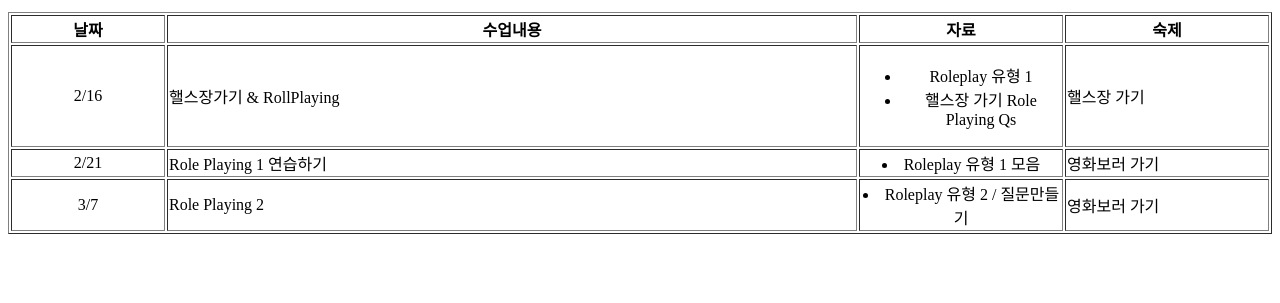
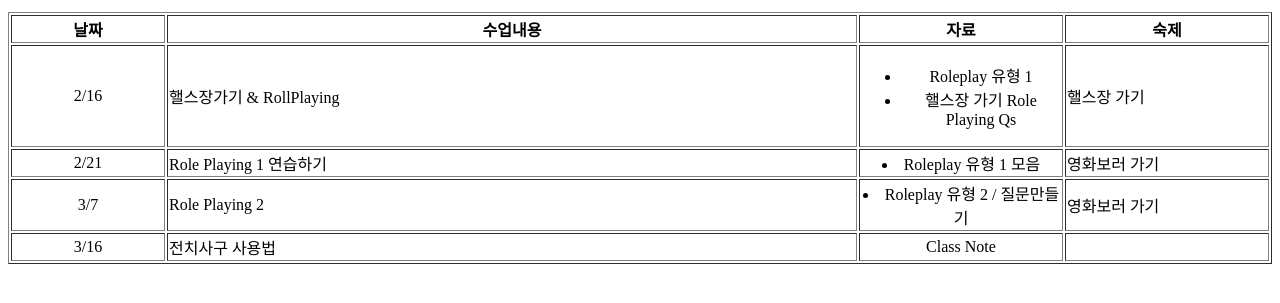
Before and after one commit to JohnathanIssac/CJWOpic, a plain HTML site: page index.html in a window 1280 px wide. Shown: the part 113-416 px from the top of the page. Drawn offline with Linux system fonts and the light colour scheme.

Commit message:
Update index.html

```diff
--- a/index.html
+++ b/index.html
@@ -47,6 +47,13 @@
                        </td>
                     <td><a href="cjw Movie.pdf">영화보러 가기</a></td>
                 </tr>
+
+                <tr>
+                    <td id="date">3/16</td>
+                    <td>전치사구 사용법</td>
+                    <td id="file"><a href="220316_차재원님_32-50.pdf">Class Note</a></td>
+                    <td><a href="#"></a></td>
+                </tr>
             </table>
         </div>
     </body>
```
